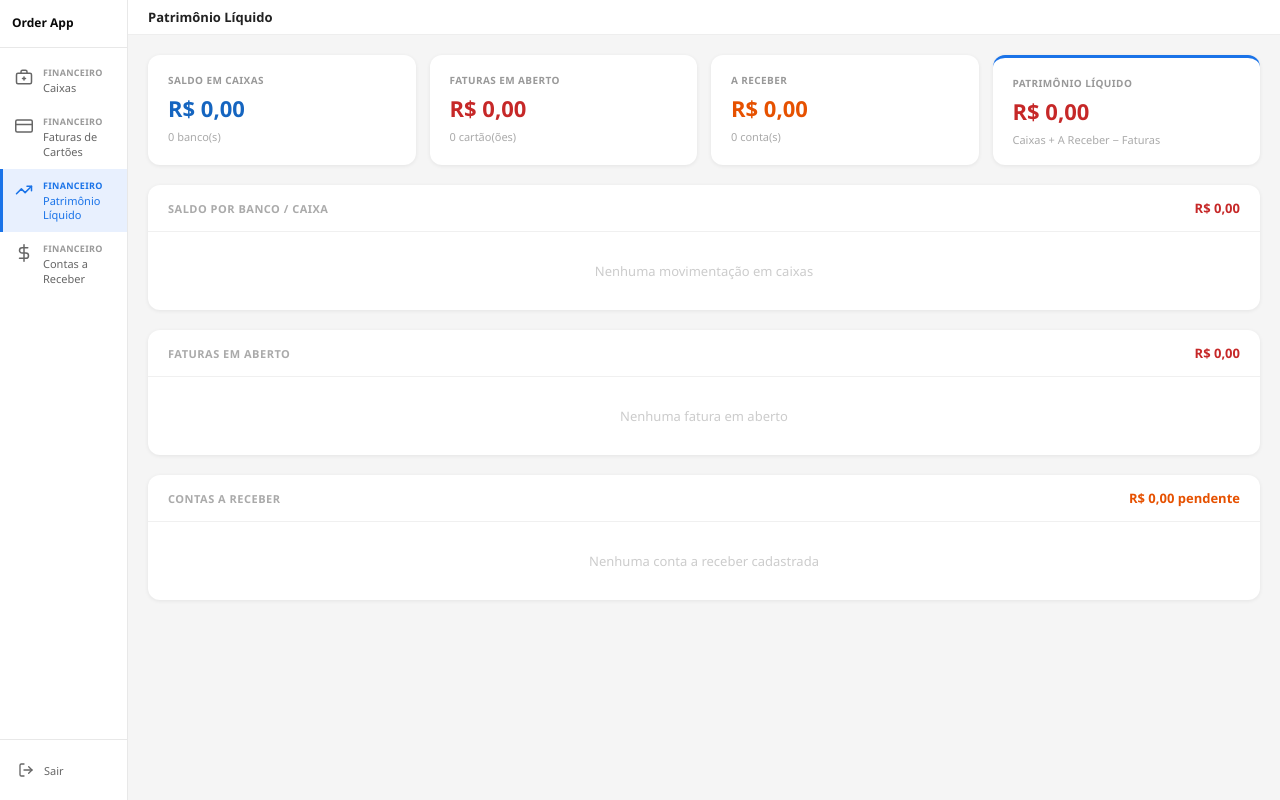
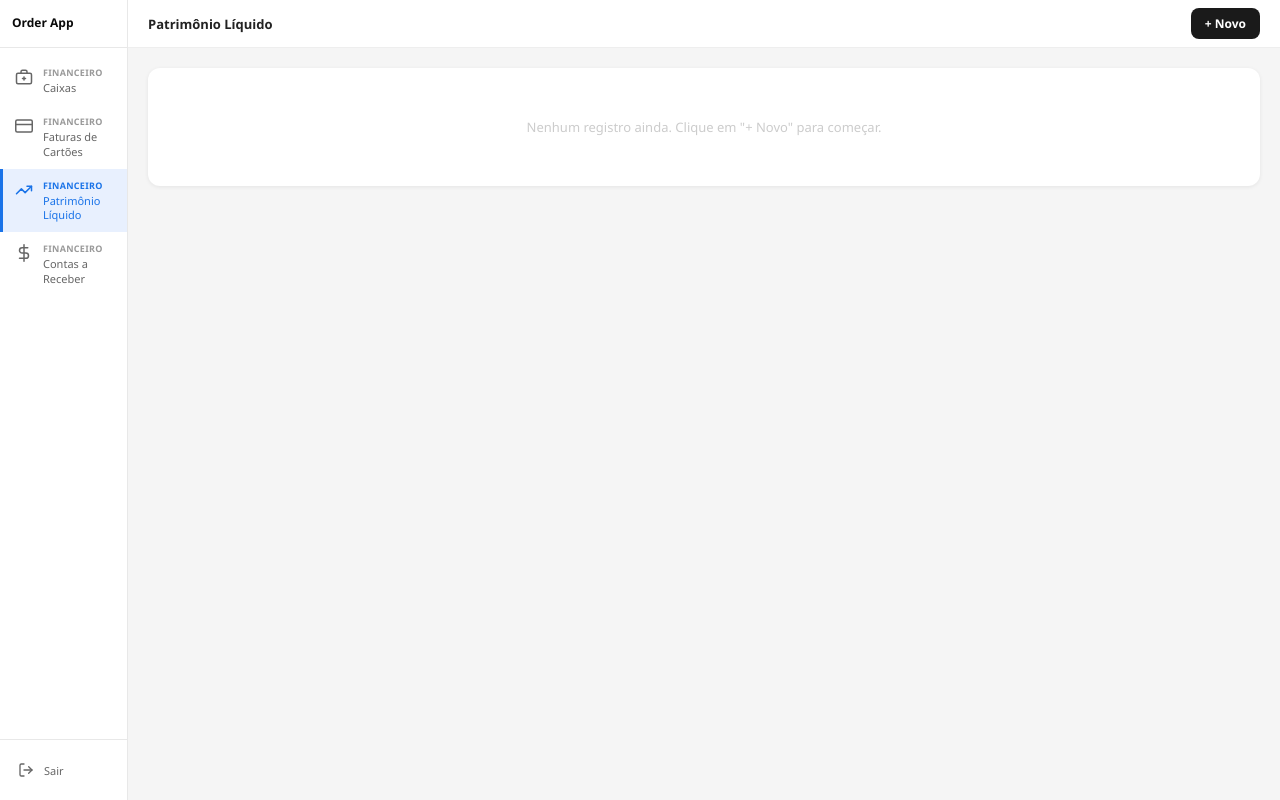
Before and after one commit to DanteDerette/orderapp, a Flask app: template templates/patrimonio.html in a window 1280 px wide. Run offline with Flask 3, Linux system fonts and the light colour scheme; the template is opened without the code that fills it, so the values that code supplies are empty.

Commit message:
refactor: patrimônio líquido simplificado — ativo, passivo, data e resultado

```diff
--- a/app.py
+++ b/app.py
@@ -119,12 +119,14 @@ def init_db():
         )
     """)
 
+    cols = {r[1] for r in db.execute("PRAGMA table_info(patrimonio)").fetchall()}
+    if "ativo_enc" not in cols:
+        db.execute("DROP TABLE IF EXISTS patrimonio")
     db.execute("""
         CREATE TABLE IF NOT EXISTS patrimonio (
             id             INTEGER PRIMARY KEY AUTOINCREMENT,
-            tipo_enc       TEXT NOT NULL DEFAULT '',
-            descricao_enc  TEXT NOT NULL DEFAULT '',
-            valor_enc      TEXT NOT NULL DEFAULT '',
+            ativo_enc      TEXT NOT NULL DEFAULT '',
+            passivo_enc    TEXT NOT NULL DEFAULT '',
             data_enc       TEXT,
             criado_por_enc TEXT,
             criado_em      TEXT DEFAULT (datetime('now'))
@@ -738,51 +740,129 @@ def contas_receber_excluir(conta_id):
 
 
 # ── Patrimônio Líquido ───────────────────────────────────────────────
-# Calculado automaticamente a partir de caixas, faturas e contas a receber.
+
+def _decrypt_patrimonio(row, dek: bytes) -> dict:
+    def safe(val):
+        if not val:
+            return ""
+        try:
+            return decrypt_field(val, dek)
+        except Exception:
+            return ""
+
+    data_str = safe(row["data_enc"])
+    data_obj = None
+    if data_str:
+        try:
+            data_obj = datetime.strptime(data_str, "%Y-%m-%d")
+        except ValueError:
+            pass
+
+    def to_float(val):
+        try:
+            return float(safe(val)) if val else 0.0
+        except ValueError:
+            return 0.0
+
+    ativo   = to_float(row["ativo_enc"])
+    passivo = to_float(row["passivo_enc"])
+
+    return {
+        "id":        row["id"],
+        "ativo":     ativo,
+        "passivo":   passivo,
+        "pl":        ativo - passivo,
+        "data":      data_obj,
+        "criado_em": row["criado_em"],
+    }
+
 
 @app.route("/patrimonio")
 @login_necessario
 def patrimonio():
+    dek  = get_dek()
+    db   = get_db()
+    rows = db.execute("SELECT * FROM patrimonio ORDER BY criado_em DESC").fetchall()
+    registros = [type("Obj", (), _decrypt_patrimonio(r, dek))() for r in rows]
+    return render_template("patrimonio.html", registros=registros)
+
+
+@app.route("/patrimonio/novo", methods=["GET"])
+@login_necessario
+def patrimonio_novo_form():
+    hoje = datetime.now().strftime("%Y-%m-%d")
+    return render_template("patrimonio_form.html", item=None, hoje=hoje)
+
+
+@app.route("/patrimonio/novo", methods=["POST"])
+@login_necessario
+def patrimonio_novo():
+    dek     = get_dek()
+    data    = sanitize(request.form.get("data"),    10)
+    usuario = session.get("usuario_nome", "")
+    try:
+        ativo   = round(float(request.form.get("ativo")   or 0), 2)
+        passivo = round(float(request.form.get("passivo") or 0), 2)
+    except ValueError:
+        ativo = passivo = 0.0
+
+    db  = get_db()
+    cur = db.execute(
+        "INSERT INTO patrimonio (ativo_enc, passivo_enc, data_enc, criado_por_enc) VALUES (?,?,?,?)",
+        (
+            encrypt_field(str(ativo),   dek),
+            encrypt_field(str(passivo), dek),
+            encrypt_field(data,         dek) if data else None,
+            encrypt_field(usuario,      dek),
+        ),
+    )
+    db.commit()
+    return redirect(url_for("patrimonio"))
+
+
+@app.route("/patrimonio/<int:item_id>")
+@login_necessario
+def patrimonio_ver(item_id):
     dek = get_dek()
     db  = get_db()
+    row = db.execute("SELECT * FROM patrimonio WHERE id = ?", (item_id,)).fetchone()
+    if not row:
+        abort(404)
+    item_obj = type("Obj", (), _decrypt_patrimonio(row, dek))()
+    return render_template("patrimonio_form.html", item=item_obj, hoje=None)
 
-    # Saldo das caixas agrupado por banco
-    caixa_rows = db.execute("SELECT * FROM caixas ORDER BY criado_em DESC").fetchall()
-    caixas_dec = [_decrypt_row(r, dek) for r in caixa_rows]
-    bancos: dict[str, float] = {}
-    for c in caixas_dec:
-        nome = c["banco"] or "(sem banco)"
-        bancos[nome] = bancos.get(nome, 0.0) + c["valor"]
-    total_caixas = sum(bancos.values())
 
-    # Faturas em aberto agrupadas por cartão
-    fatura_rows = db.execute("SELECT * FROM faturas ORDER BY criado_em DESC").fetchall()
-    faturas_dec = [_decrypt_fatura(r, dek) for r in fatura_rows]
-    cartoes: dict[str, float] = {}
-    for f in faturas_dec:
-        if not f["pago"]:
-            nome = f["cartao"] or "(sem cartão)"
-            cartoes[nome] = cartoes.get(nome, 0.0) + f["valor"]
-    total_faturas = sum(cartoes.values())
+@app.route("/patrimonio/<int:item_id>/editar", methods=["POST"])
+@login_necessario
+def patrimonio_editar(item_id):
+    dek  = get_dek()
+    data = sanitize(request.form.get("data"), 10)
+    try:
+        ativo   = round(float(request.form.get("ativo")   or 0), 2)
+        passivo = round(float(request.form.get("passivo") or 0), 2)
+    except ValueError:
+        ativo = passivo = 0.0
+    db = get_db()
+    db.execute(
+        "UPDATE patrimonio SET ativo_enc=?, passivo_enc=?, data_enc=? WHERE id=?",
+        (
+            encrypt_field(str(ativo),   dek),
+            encrypt_field(str(passivo), dek),
+            encrypt_field(data,         dek) if data else None,
+            item_id,
+        ),
+    )
+    db.commit()
+    return redirect(url_for("patrimonio_ver", item_id=item_id))
 
-    # Contas a receber — todas, independente do status
-    conta_rows = db.execute("SELECT * FROM contas_receber ORDER BY criado_em DESC").fetchall()
-    contas_dec = [_decrypt_conta(r, dek) for r in conta_rows]
-    contas_todas = [type("Obj", (), c)() for c in contas_dec]
-    total_receber = sum(c["valor"] for c in contas_dec if not c["recebido"])
 
-    patrimonio_liq = total_caixas + total_receber - total_faturas
-
-    return render_template(
-        "patrimonio.html",
-        bancos=bancos,
-        total_caixas=total_caixas,
-        cartoes=cartoes,
-        total_faturas=total_faturas,
-        contas_todas=contas_todas,
-        total_receber=total_receber,
-        patrimonio_liq=patrimonio_liq,
-    )
+@app.route("/patrimonio/<int:item_id>/excluir", methods=["POST"])
+@login_necessario
+def patrimonio_excluir(item_id):
+    db = get_db()
+    db.execute("DELETE FROM patrimonio WHERE id = ?", (item_id,))
+    db.commit()
+    return redirect(url_for("patrimonio"))
 
 
 if __name__ == "__main__":
--- a/templates/patrimonio.html
+++ b/templates/patrimonio.html
@@ -10,39 +10,36 @@
     .main { margin-left: 10%; width: 90%; min-height: 100vh; display: flex; flex-direction: column; }
     html.mob .main { margin-left: 0 !important; width: 100% !important; }
     .main-header { background: #fff; border-bottom: 1px solid #eee; padding: 8px 20px; display: flex; align-items: center; gap: 10px; position: sticky; top: 0; z-index: 5; }
-    .main-header-titulo { font-size: 13px; font-weight: 700; color: #222; }
+    .main-header-titulo { font-size: 13px; font-weight: 700; color: #222; flex: 1; }
     .btn-hamburger { display: none; align-items: center; background: none; border: none; cursor: pointer; padding: 4px 6px; color: #1a1a1a; flex-shrink: 0; }
     html.mob .btn-hamburger { display: flex !important; }
-    .conteudo { padding: 20px; flex: 1; display: flex; flex-direction: column; gap: 20px; }
-    html.mob .conteudo { padding: 12px; gap: 14px; }
+    .btn-novo { display: inline-flex; align-items: center; gap: 6px; background: #1a1a1a; color: #fff; border: none; border-radius: 8px; padding: 7px 14px; font-size: 12px; font-weight: 700; font-family: inherit; cursor: pointer; text-decoration: none; white-space: nowrap; }
+    .btn-novo:hover { background: #333; }
+    .conteudo { padding: 20px; flex: 1; display: flex; flex-direction: column; gap: 16px; }
+    html.mob .conteudo { padding: 12px; gap: 10px; }
 
-    .cards-resumo { display: grid; grid-template-columns: repeat(4, 1fr); gap: 14px; }
-    @media (max-width: 860px) { .cards-resumo { grid-template-columns: 1fr 1fr; } }
-    @media (max-width: 480px) { .cards-resumo { grid-template-columns: 1fr; } }
-    .card-resumo { background: #fff; border-radius: 12px; padding: 18px 20px; box-shadow: 0 1px 4px rgba(0,0,0,.07); display: flex; flex-direction: column; gap: 6px; }
-    .card-resumo-label { font-size: 10px; font-weight: 700; color: #999; text-transform: uppercase; letter-spacing: .4px; }
-    .card-resumo-valor { font-size: 22px; font-weight: 800; }
-    .card-resumo-sub { font-size: 11px; color: #aaa; }
-    .cor-caixa   { color: #1565c0; }
-    .cor-fatura  { color: #c62828; }
-    .cor-receber { color: #e65100; }
+    /* Tabela desktop */
+    .tabela-wrap { background: #fff; border-radius: 12px; box-shadow: 0 1px 4px rgba(0,0,0,.07); overflow: hidden; }
+    table { width: 100%; border-collapse: collapse; }
+    thead th { font-size: 10px; font-weight: 700; color: #bbb; text-transform: uppercase; letter-spacing: .3px; padding: 12px 20px; text-align: left; border-bottom: 1px solid #f0f0f0; background: #fafafa; }
+    tbody td { padding: 13px 20px; font-size: 13px; color: #333; border-bottom: 1px solid #f8f8f8; }
+    tbody tr:last-child td { border-bottom: none; }
+    tbody tr:hover { background: #f9f9f9; cursor: pointer; }
+    td.num { text-align: right; font-weight: 600; font-variant-numeric: tabular-nums; }
     .cor-pos { color: #2e7d32; }
     .cor-neg { color: #c62828; }
-    .card-pl { border-top: 3px solid #1a73e8; }
-    .card-pl .cor-pos { color: #1a73e8; }
+    .vazio { padding: 50px 20px; text-align: center; color: #ccc; font-size: 13px; }
 
-    .secao { background: #fff; border-radius: 12px; box-shadow: 0 1px 4px rgba(0,0,0,.07); overflow: hidden; }
-    .secao-header { padding: 14px 20px; border-bottom: 1px solid #f0f0f0; display: flex; align-items: center; justify-content: space-between; }
-    .secao-titulo { font-size: 11px; font-weight: 700; color: #aaa; text-transform: uppercase; letter-spacing: .5px; }
-    .secao-total  { font-size: 13px; font-weight: 700; }
-
-    table { width: 100%; border-collapse: collapse; }
-    th { font-size: 10px; font-weight: 700; color: #bbb; text-transform: uppercase; letter-spacing: .3px; padding: 10px 20px; text-align: left; border-bottom: 1px solid #f0f0f0; }
-    td { padding: 12px 20px; font-size: 13px; color: #333; border-bottom: 1px solid #f8f8f8; }
-    tr:last-child td { border-bottom: none; }
-    td.td-valor { text-align: right; font-weight: 600; }
-
-    .vazio { padding: 30px 20px; text-align: center; color: #ccc; font-size: 13px; }
+    /* Cards mobile */
+    .cards-mob { display: none; flex-direction: column; gap: 10px; }
+    html.mob .tabela-wrap { display: none; }
+    html.mob .cards-mob { display: flex; }
+    .card-mob { background: #fff; border-radius: 12px; box-shadow: 0 1px 4px rgba(0,0,0,.07); padding: 14px 16px; display: flex; flex-direction: column; gap: 10px; cursor: pointer; }
+    .card-mob-data { font-size: 11px; color: #999; font-weight: 600; }
+    .card-mob-row { display: flex; justify-content: space-between; align-items: center; }
+    .card-mob-label { font-size: 10px; color: #aaa; text-transform: uppercase; font-weight: 700; letter-spacing: .3px; }
+    .card-mob-val { font-size: 14px; font-weight: 700; }
+    .divider { border: none; border-top: 1px solid #f0f0f0; }
 
     .sidebar-overlay { position: fixed; inset: 0; background: rgba(0,0,0,.45); z-index: 999; display: none; opacity: 0; pointer-events: none; transition: opacity .25s ease; }
     html.mob .sidebar-overlay { display: block; }
@@ -61,107 +58,63 @@
         <svg width="22" height="22" viewBox="0 0 24 24" fill="none" stroke="currentColor" stroke-width="2.2" stroke-linecap="round"><line x1="3" y1="6" x2="21" y2="6"/><line x1="3" y1="12" x2="21" y2="12"/><line x1="3" y1="18" x2="21" y2="18"/></svg>
       </button>
       <span class="main-header-titulo">Patrimônio Líquido</span>
+      <a href="/patrimonio/novo" class="btn-novo">+ Novo</a>
     </div>
 
     <div class="conteudo">
 
-      <div class="cards-resumo">
-        <div class="card-resumo">
-          <span class="card-resumo-label">Saldo em Caixas</span>
-          <span class="card-resumo-valor cor-caixa">R$ {{ total_caixas|brl }}</span>
-          <span class="card-resumo-sub">{{ bancos|length }} banco(s)</span>
-        </div>
-        <div class="card-resumo">
-          <span class="card-resumo-label">Faturas em Aberto</span>
-          <span class="card-resumo-valor cor-fatura">R$ {{ total_faturas|brl }}</span>
-          <span class="card-resumo-sub">{{ cartoes|length }} cartão(ões)</span>
-        </div>
-        <div class="card-resumo">
-          <span class="card-resumo-label">A Receber</span>
-          <span class="card-resumo-valor cor-receber">R$ {{ total_receber|brl }}</span>
-          <span class="card-resumo-sub">{{ contas_todas|length }} conta(s)</span>
-        </div>
-        <div class="card-resumo card-pl">
-          <span class="card-resumo-label">Patrimônio Líquido</span>
-          <span class="card-resumo-valor {% if patrimonio_liq >= 0 %}cor-pos{% else %}cor-neg{% endif %}">
-            R$ {{ patrimonio_liq|brl }}
-          </span>
-          <span class="card-resumo-sub">Caixas + A Receber − Faturas</span>
-        </div>
-      </div>
-
-      <div class="secao">
-        <div class="secao-header">
-          <span class="secao-titulo">Saldo por Banco / Caixa</span>
-          <span class="secao-total {% if total_caixas >= 0 %}cor-pos{% else %}cor-neg{% endif %}">R$ {{ total_caixas|brl }}</span>
-        </div>
-        {% if bancos %}
+      <!-- Desktop -->
+      <div class="tabela-wrap">
+        {% if registros %}
         <table>
-          <thead><tr><th>Banco / Caixa</th><th style="text-align:right">Saldo Acumulado</th></tr></thead>
+          <thead>
+            <tr>
+              <th>Data</th>
+              <th style="text-align:right">Ativo (R$)</th>
+              <th style="text-align:right">Passivo (R$)</th>
+              <th style="text-align:right">Patrimônio Líquido</th>
+            </tr>
+          </thead>
           <tbody>
-            {% for nome, saldo in bancos.items() %}
-            <tr>
-              <td>{{ nome }}</td>
-              <td class="td-valor {% if saldo >= 0 %}cor-pos{% else %}cor-neg{% endif %}">R$ {{ saldo|brl }}</td>
+            {% for r in registros %}
+            <tr onclick="location.href='/patrimonio/{{ r.id }}'">
+              <td>{{ r.data.strftime('%d/%m/%Y') if r.data else '—' }}</td>
+              <td class="num cor-pos">{{ r.ativo|brl }}</td>
+              <td class="num cor-neg">{{ r.passivo|brl }}</td>
+              <td class="num {% if r.pl >= 0 %}cor-pos{% else %}cor-neg{% endif %}">{{ r.pl|brl }}</td>
             </tr>
             {% endfor %}
           </tbody>
         </table>
         {% else %}
-        <div class="vazio">Nenhuma movimentação em caixas</div>
+        <div class="vazio">Nenhum registro ainda. Clique em "+ Novo" para começar.</div>
         {% endif %}
       </div>
 
-      <div class="secao">
-        <div class="secao-header">
-          <span class="secao-titulo">Faturas em Aberto</span>
-          <span class="secao-total cor-fatura">R$ {{ total_faturas|brl }}</span>
-        </div>
-        {% if cartoes %}
-        <table>
-          <thead><tr><th>Cartão</th><th style="text-align:right">Total em Aberto</th></tr></thead>
-          <tbody>
-            {% for nome, total in cartoes.items() %}
-            <tr>
-              <td>{{ nome }}</td>
-              <td class="td-valor cor-fatura">R$ {{ total|brl }}</td>
-            </tr>
-            {% endfor %}
-          </tbody>
-        </table>
+      <!-- Mobile -->
+      <div class="cards-mob">
+        {% if registros %}
+          {% for r in registros %}
+          <div class="card-mob" onclick="location.href='/patrimonio/{{ r.id }}'">
+            <span class="card-mob-data">{{ r.data.strftime('%d/%m/%Y') if r.data else '—' }}</span>
+            <hr class="divider">
+            <div class="card-mob-row">
+              <span class="card-mob-label">Ativo</span>
+              <span class="card-mob-val cor-pos">R$ {{ r.ativo|brl }}</span>
+            </div>
+            <div class="card-mob-row">
+              <span class="card-mob-label">Passivo</span>
+              <span class="card-mob-val cor-neg">R$ {{ r.passivo|brl }}</span>
+            </div>
+            <hr class="divider">
+            <div class="card-mob-row">
+              <span class="card-mob-label">Patrimônio Líquido</span>
+              <span class="card-mob-val {% if r.pl >= 0 %}cor-pos{% else %}cor-neg{% endif %}">R$ {{ r.pl|brl }}</span>
+            </div>
+          </div>
+          {% endfor %}
         {% else %}
-        <div class="vazio">Nenhuma fatura em aberto</div>
-        {% endif %}
-      </div>
-
-      <div class="secao">
-        <div class="secao-header">
-          <span class="secao-titulo">Contas a Receber</span>
-          <span class="secao-total cor-receber">R$ {{ total_receber|brl }} pendente</span>
-        </div>
-        {% if contas_todas %}
-        <table>
-          <thead><tr><th>Descrição</th><th>Cliente</th><th>Vencimento</th><th>Status</th><th style="text-align:right">Valor</th></tr></thead>
-          <tbody>
-            {% for c in contas_todas %}
-            <tr>
-              <td>{{ c.descricao or '—' }}</td>
-              <td>{{ c.cliente or '—' }}</td>
-              <td>{{ c.vencimento.strftime('%d/%m/%Y') if c.vencimento else '—' }}</td>
-              <td>
-                {% if c.recebido %}
-                  <span style="display:inline-block;background:#e8f5e9;color:#2e7d32;border-radius:20px;font-size:10px;font-weight:700;padding:2px 8px">Recebido</span>
-                {% else %}
-                  <span style="display:inline-block;background:#fff3e0;color:#e65100;border-radius:20px;font-size:10px;font-weight:700;padding:2px 8px">Pendente</span>
-                {% endif %}
-              </td>
-              <td class="td-valor {% if not c.recebido %}cor-receber{% else %}cor-pos{% endif %}">R$ {{ c.valor|brl }}</td>
-            </tr>
-            {% endfor %}
-          </tbody>
-        </table>
-        {% else %}
-        <div class="vazio">Nenhuma conta a receber cadastrada</div>
+        <div class="vazio">Nenhum registro ainda.</div>
         {% endif %}
       </div>
 
```
Also changed, not shown: templates/patrimonio_form.html (+60 -90 lines).
